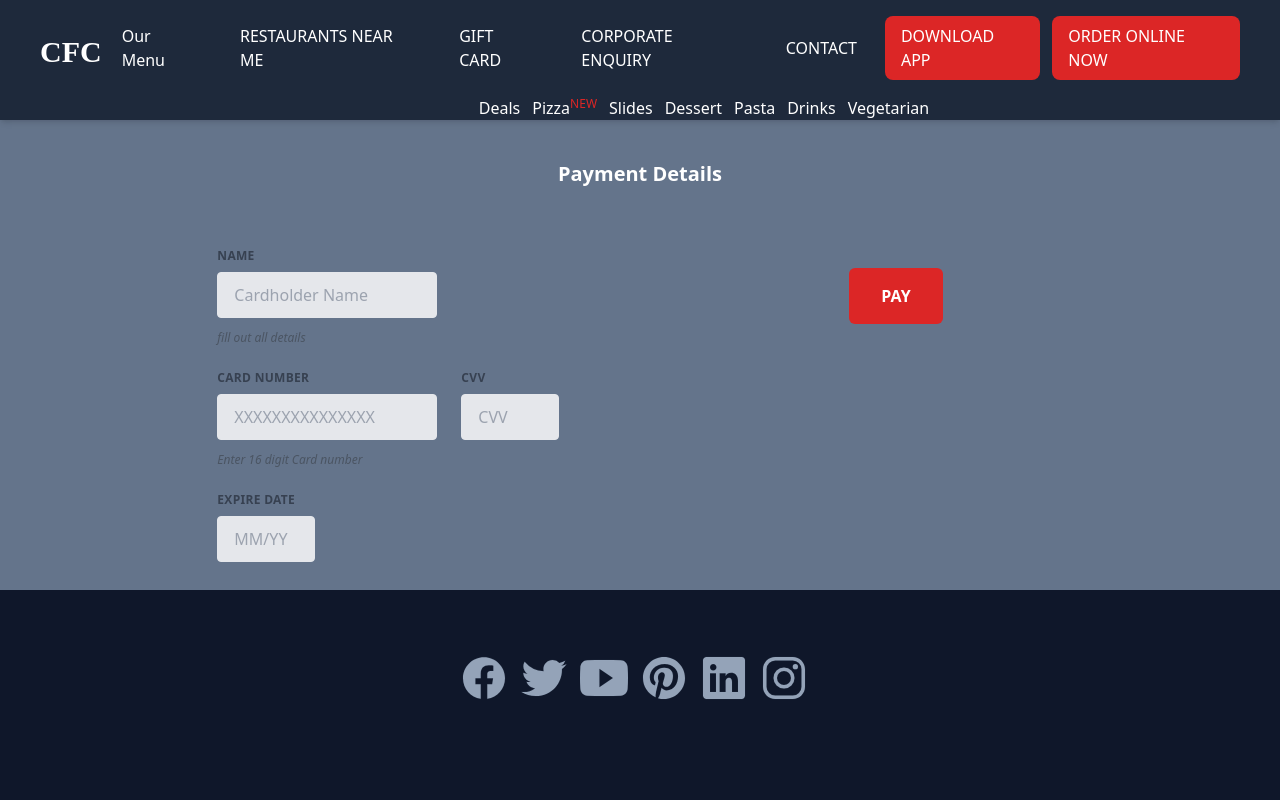
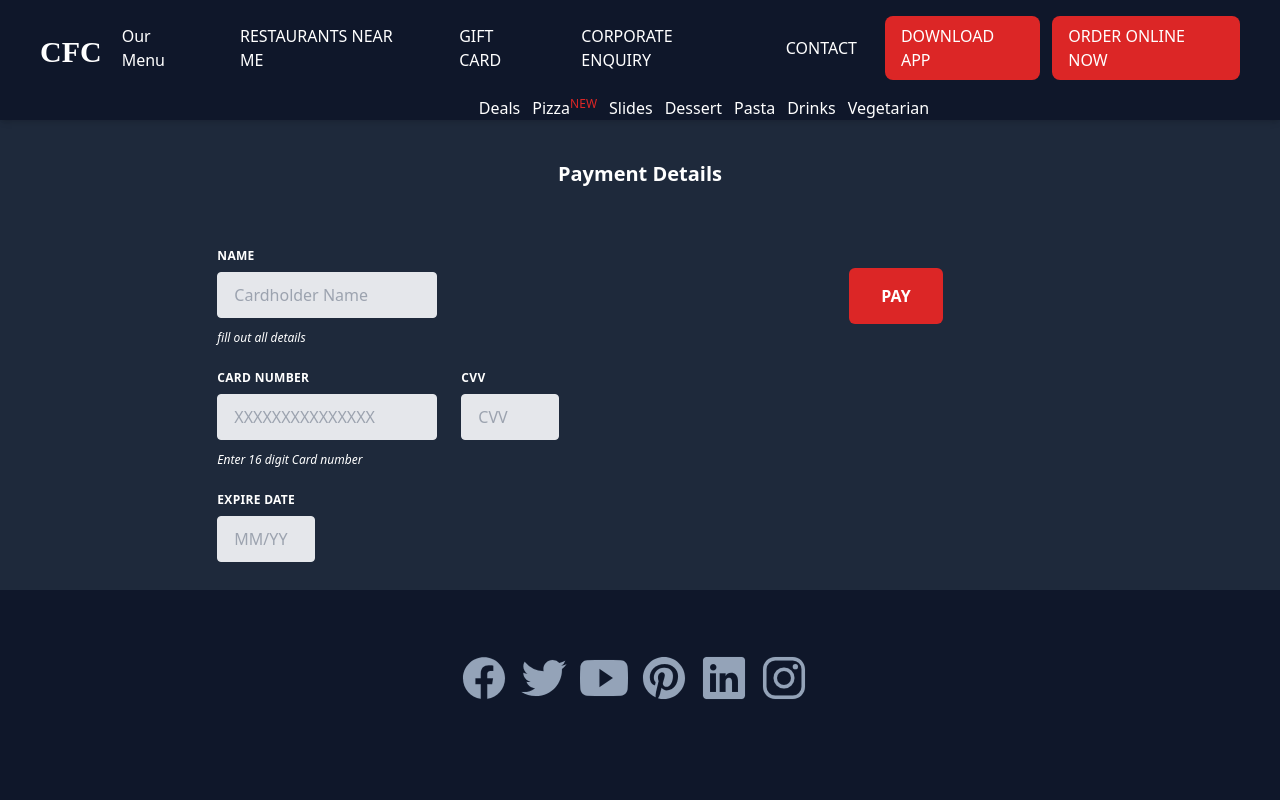
Before and after one commit to Mkumar0802/food_app_client, a React (Create React App) app: page /paymentconfirmation in a window 1280 px wide. Shown: the top 800 px of the page. Built offline with nearby package versions, Linux system fonts and the light colour scheme.

Commit message:
color correction

```diff
--- a/src/App.js
+++ b/src/App.js
@@ -19,7 +19,7 @@ import { Payment } from "./Components/Payment";
 
 function App() {
   return (
-    <div className="bg-slate-900 min-h-screen">
+    <div className="bg-slate-800 min-h-screen">
       <BrowserRouter>
         <Navbar />
 
@@ -34,6 +34,15 @@ function App() {
           <Route path="chickenbuckets" element={<Chickenbuckets />} />
           <Route path="briyanibuckets" element={<Briyanibuckets />} />
           <Route path="paymentconfirmation" element={<Payment />} />
+
+          <Route
+            path="*"
+            element={
+              <main style={{ padding: "1rem" }}>
+                <p className="text-white text-2xl">Page under Construction!</p>
+              </main>
+            }
+          />
         </Routes>
         <SocialLinks />
         <Footer />
--- a/src/Components/Briyanibucket.js
+++ b/src/Components/Briyanibucket.js
@@ -34,7 +34,7 @@ const Briyanibuckets = ({ alignment = 'start' }) => {
     }
     return (
 
-        <div className="w-auto h-auto bg-red-500 ">
+        <div className="w-auto h-auto  ">
             <div>
                 <h2 className="px-16 pt-5  text-xl   md:text-2xl font-bold text-white  ">Matchday</h2>
             </div>
@@ -48,7 +48,7 @@ const Briyanibuckets = ({ alignment = 'start' }) => {
                                 alt="Briyani"
                                 src={val.photo}
                             ></img>
-                            <div className="p-2">
+                            <div className="p-2 text-white">
                                 <p className="text-base md:text-xl  ">{val.name}</p>
                                 <p className="text-base md:text-lg   ">₹ {val.price}</p>
                                 <p className=" font-bold">
@@ -59,7 +59,7 @@ const Briyanibuckets = ({ alignment = 'start' }) => {
                                     <div className="justify-start hidden"> </div>
                                     <div className="justify-center hidden"> </div>
                                     <div className="flex justify-center   gap-3 "><Link to="/cart">
-                                        <button onClick={() => setData(val.id, val.name, val.photo, val.price, val.details)} className="text-white bg-slate-700 hover:bg-slate-800 focus:ring-4 focus:ring-slate-300 font-medium rounded-lg text-sm px-5 py-2.5 text-center mb-2" >
+                                        <button onClick={() => setData(val.id, val.name, val.photo, val.price, val.details)} className="text-white bg-red-600 hover:bg-red-700 focus:ring-4 focus:ring-slate-300 font-medium rounded-lg text-sm px-5 py-2.5 text-center mb-2" >
                                             Add to cart
 
                                         </button></Link>
--- a/src/Components/Cart.js
+++ b/src/Components/Cart.js
@@ -62,7 +62,7 @@ function Cart() {
                             <button onClick={() => setCount(count + 1)} className={`  ${count >= 100 ? 'bg-red-600 opacity-50 cursor-not-allowed px-4 py-1 rounded-md ' : 'rounded-md px-4 py-1 my  bg-red-600 hover:bg-red-700'} `}>+</button>
                         </div>
                         <div className="justify-center py-5 px text-white font-bold">
-                            <button onClick={() => setData(id, price)} className={`  ${count === 0 ? '  bg-red-600 opacity-50 cursor-not-allowed px-12 py-8 rounded-md ' : 'rounded-md px-10 py-4 my  bg-red-600 hover:bg-red-700'} `}><Link to="/paymentconfirmation">Next </Link><Outlet /> </button>
+                            <button onClick={() => setData(id, price)} className={`  ${count === 0 ? '  bg-red-600 opacity-50 cursor-not-allowed px-10 py-4 rounded-md ' : 'rounded-md px-10 py-4 my  bg-red-600 hover:bg-red-700'} `}><Link to="/paymentconfirmation">Next </Link><Outlet /> </button>
                         </div>
                     </div>
                 </div>
--- a/src/Components/Chickenbuckets.js
+++ b/src/Components/Chickenbuckets.js
@@ -34,7 +34,7 @@ const Chickenbuckets = ({ alignment = 'start' }) => {
     }
     return (
 
-        <div className="w-auto h-auto bg-red-500  ">
+        <div className="w-auto h-auto   ">
             <div>
                 <h2 className="px-16 pt-5  text-xl   md:text-2xl font-bold text-white  ">Matchday</h2>
             </div>
@@ -48,7 +48,7 @@ const Chickenbuckets = ({ alignment = 'start' }) => {
                                 alt="chicken"
                                 src={val.photo}
                             ></img>
-                            <div className="p-2">
+                            <div className="p-2 text-white">
                                 <p className="text-base md:text-xl  ">{val.name}</p>
                                 <p className="text-base md:text-lg   ">₹ {val.price}</p>
                                 <p className=" font-bold">
@@ -59,7 +59,7 @@ const Chickenbuckets = ({ alignment = 'start' }) => {
                                     <div className="justify-start hidden"> </div>
                                     <div className="justify-center hidden"> </div>
                                     <div className="flex justify-center   gap-3 "><Link to="/cart">
-                                        <button onClick={() => setData(val.id, val.name, val.photo, val.price, val.details)} className="text-white bg-slate-700 hover:bg-slate-800 focus:ring-4 focus:ring-slate-300 font-medium rounded-lg text-sm px-5 py-2.5 text-center mb-2" >
+                                        <button onClick={() => setData(val.id, val.name, val.photo, val.price, val.details)} className="text-white bg-red-600 hover:bg-red-700 focus:ring-4 focus:ring-slate-300 font-medium rounded-lg text-sm px-5 py-2.5 text-center mb-2" >
                                             Add to cart
                                         </button></Link>
                                     </div>
--- a/src/Components/Downbar.js
+++ b/src/Components/Downbar.js
@@ -4,7 +4,7 @@ import { Link } from "react-router-dom";
 function Downbar() {
 
     return (
-        <div className="  w-auto bg-slate-800 pl-32   place-items-center place-content-evenly text-white    md:hidden sm:hidden lg:block justify-start hidden">
+        <div className="  w-auto bg-slate-900 pl-32   place-items-center place-content-evenly text-white    md:hidden sm:hidden lg:block justify-start hidden">
             <div className="flex">
                 <ul className="flex  space-x-3">
                     <li>
--- a/src/Components/Matchday.js
+++ b/src/Components/Matchday.js
@@ -34,7 +34,7 @@ const Matchday = ({ alignment = 'start' }) => {
     }
     return (
 
-        <div className="w-auto h-auto bg-red-500  ">
+        <div className="w-auto h-auto  ">
             <div>
                 <h2 className="px-16 pt-5  text-xl   md:text-2xl font-bold text-white  ">Matchday</h2>
             </div>
@@ -48,7 +48,7 @@ const Matchday = ({ alignment = 'start' }) => {
                                 alt="match"
                                 src={val.photo}
                             ></img>
-                            <div className="p-2">
+                            <div className="p-2 text-white">
                                 <p className="text-base md:text-xl  ">{val.name}</p>
                                 <p className="text-base md:text-lg   ">₹ {val.price}</p>
                                 <p className=" font-bold">
@@ -59,7 +59,7 @@ const Matchday = ({ alignment = 'start' }) => {
                                     <div className="justify-start hidden"> </div>
                                     <div className="justify-center hidden"> </div>
                                     <div className="flex justify-center   gap-3 "><Link to="/cart">
-                                        <button onClick={() => setData(val.id, val.name, val.photo, val.price, val.details)} className="text-white bg-slate-700 hover:bg-slate-800 focus:ring-4 focus:ring-slate-300 font-medium rounded-lg text-sm px-5 py-2.5 text-center mb-2" >
+                                        <button onClick={() => setData(val.id, val.name, val.photo, val.price, val.details)} className="text-white bg-red-600 hover:bg-red-700 focus:ring-4 focus:ring-slate-300 font-medium rounded-lg text-sm px-5 py-2.5 text-center mb-2" >
                                             Add to cart
                                         </button></Link>
                                     </div>
--- a/src/Components/Navbar.js
+++ b/src/Components/Navbar.js
@@ -8,7 +8,7 @@ const Navbar = () => {
     let [open,setOpen]=useState(false);
   return (
     <div className='shadow-md w-full relative top-0 left-0  '>
-      <div className='md:flex items-center justify-between bg-slate-800   py-4 md:px-10 px-7'>
+      <div className='md:flex items-center justify-between bg-slate-900   py-4 md:px-10 px-7'>
       <div className='font-bold text-2xl cursor-pointer flex items-center font-[Poppins]
       '>
         <span className='text-3xl mr-1 pt-2 text-white'>
--- a/src/Components/Payment.js
+++ b/src/Components/Payment.js
@@ -16,7 +16,7 @@ export function Payment() {
 	// }, [])
 
     return (
-        <div className="text-white bg-slate-500">
+        <div className="text-white ">
 
             <div className="flex justify-center p-10  ">
                 <h1 className="text-xl font-semibold  ">Payment Details</h1>
@@ -25,36 +25,36 @@ export function Payment() {
                 <form class="w-full max-w-lg">
                     <div class="flex flex-wrap mx-3 mb-6">
                         <div class="w-3/4 md:w-2/4  px-3">
-                            <label class="block uppercase tracking-wide text-gray-700 text-xs font-bold mb-2" for="grid-name">
+                            <label class="block uppercase tracking-wide  text-xs font-bold mb-2" for="grid-name">
                                 Name
                             </label>
                             <input class="appearance-none block w-full bg-gray-200 text-gray-700 border border-gray-200 rounded py-3 px-4 mb-3 leading-tight focus:outline-none focus:bg-white focus:border-gray-500" id="grid-password" type="text" placeholder="Cardholder Name" />
-                            <p class="text-gray-600 text-xs italic">fill out all details</p>
+                            <p class=" text-xs italic">fill out all details</p>
                         </div>
 
                     </div>
                     <div class="flex flex-wrap mx-3 mb-6">
                         <div class="w-3/4 md:w-2/4   px-3">
-                            <label class="block uppercase tracking-wide text-gray-700 text-xs font-bold mb-2" for="grid-password">
+                            <label class="block uppercase tracking-wide  text-xs font-bold mb-2" for="grid-password">
                                 Card Number
                             </label>
-                            <input class="appearance-none block w-full bg-gray-200 text-gray-700 border border-gray-200 rounded py-3 px-4 mb-3 leading-tight focus:outline-none focus:bg-white focus:border-gray-500" id="grid-password" type="number" placeholder="XXXXXXXXXXXXXXX" />
-                            <p class="text-gray-600 text-xs italic">Enter 16 digit Card number</p>
+                            <input class="appearance-none block w-full bg-gray-200  border border-gray-200 rounded py-3 px-4 mb-3 leading-tight focus:outline-none focus:bg-white focus:border-gray-500" id="grid-password" type="number" placeholder="XXXXXXXXXXXXXXX" />
+                            <p class=" text-xs italic">Enter 16 digit Card number</p>
                         </div>
 
                         <div class="w-1/4 md:w-1/4 px-3 mb-6 md:mb-0">
-                            <label class="block uppercase tracking-wide text-gray-700 text-xs font-bold mb-2" for="grid-zip">
+                            <label class="block uppercase tracking-wide  text-xs font-bold mb-2" for="grid-zip">
                                 CVV
                             </label>
-                            <input class="appearance-none block w-full bg-gray-200 text-gray-700 border border-gray-200 rounded py-3 px-4 leading-tight focus:outline-none focus:bg-white focus:border-gray-500" id="grid-zip" type="password" placeholder="CVV" />
+                            <input class="appearance-none block w-full bg-gray-200  border border-gray-200 rounded py-3 px-4 leading-tight focus:outline-none focus:bg-white focus:border-gray-500" id="grid-zip" type="password" placeholder="CVV" />
                         </div>
                     </div>
                     <div class="flex  mx-3 mb-2 ">
                         <div class="w-2/4 md:w-1/4 px-3 mb-6 md:mb-0">
-                            <label class="block uppercase tracking-wide text-gray-700 text-xs font-bold mb-2" for="grid-city">
+                            <label class="block uppercase tracking-wide  text-xs font-bold mb-2" for="grid-city">
                                 Expire date
                             </label>
-                            <input class="appearance-none block w-full bg-gray-200 text-gray-700 border border-gray-200 rounded py-3 px-4 leading-tight focus:outline-none focus:bg-white focus:border-gray-500" id="grid-city" type="password" placeholder="MM/YY" />
+                            <input class="appearance-none block w-full bg-gray-200  border border-gray-200 rounded py-3 px-4 leading-tight focus:outline-none focus:bg-white focus:border-gray-500" id="grid-city" type="password" placeholder="MM/YY" />
                         </div>
 
 
```
Also changed, not shown: src/Components/Main.js (+4 -4 lines).
